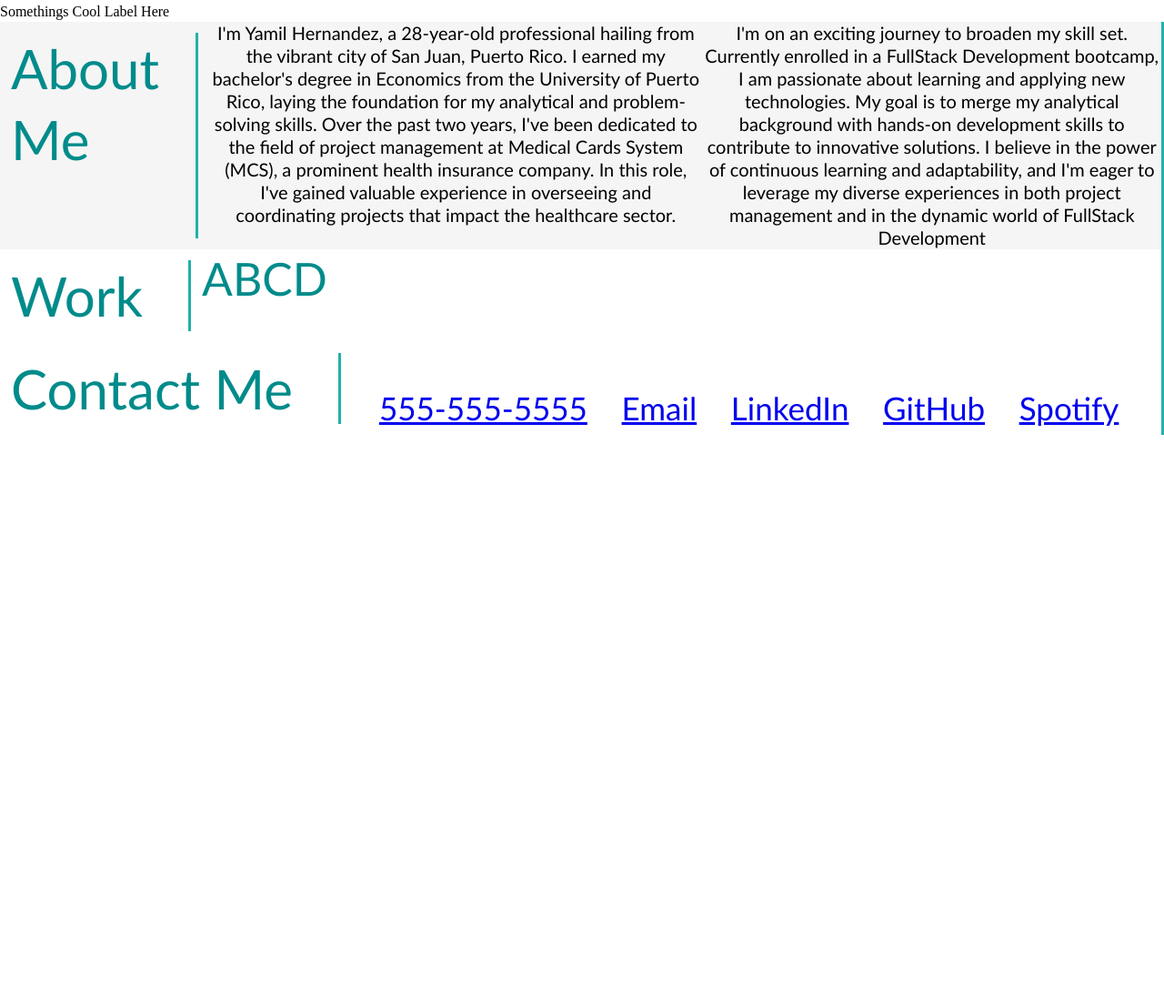
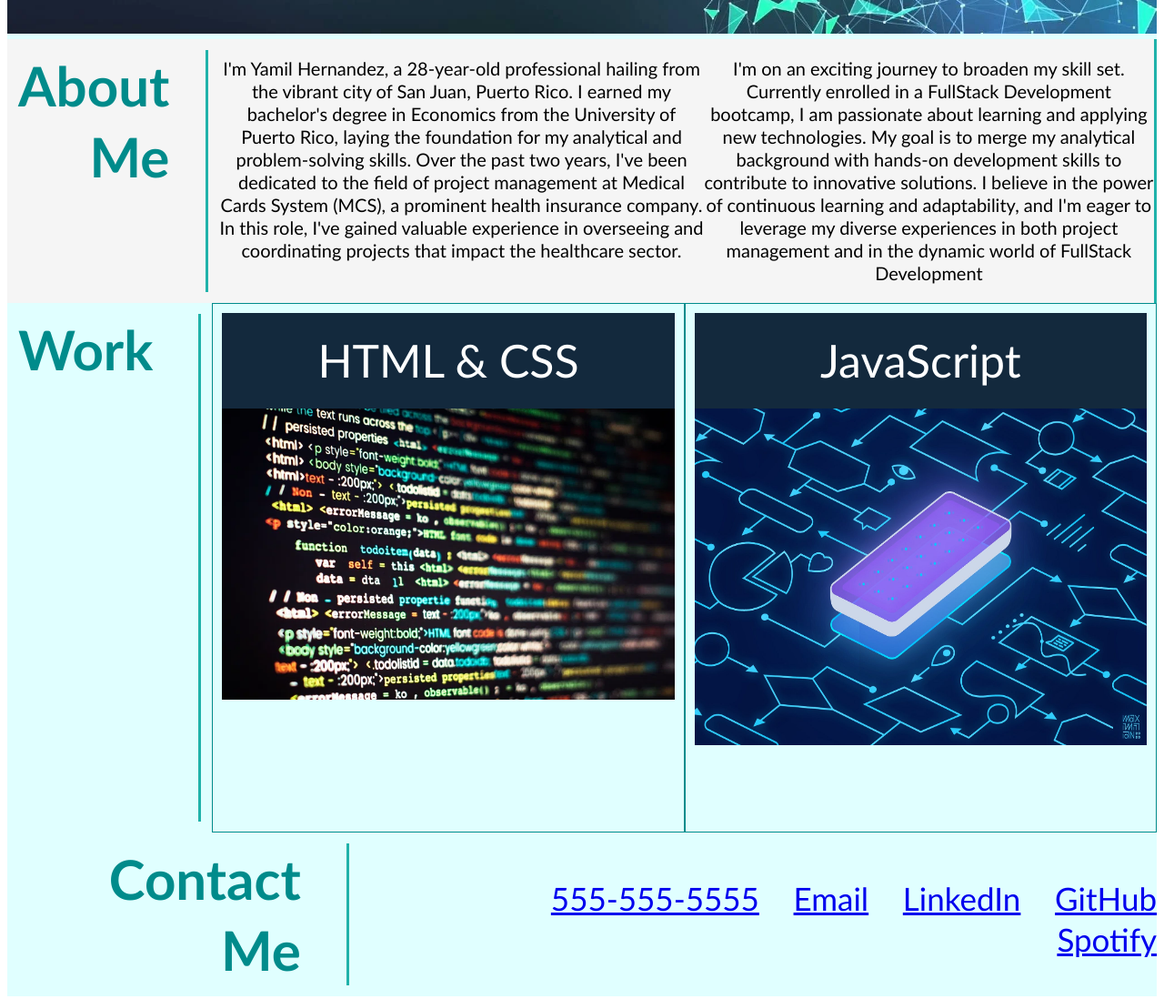
Before and after one commit to yamilhp5/CSS--My-Portfolio-HW2, a plain HTML site: page index.html in a window 1280 px wide. Shown: the part 869-1967 px from the top of the page at 91% size. Before the commit the page ends 1347 px from the top, so only its background shows below. Drawn offline with Linux system fonts and the light colour scheme.

Commit message:
Portfolio Update

```diff
--- a/assets/reset.css
+++ b/assets/reset.css
@@ -1,16 +1,6 @@
-html, body, div, span, applet, object, iframe,
-h1, h2, h3, h4, h5, h6, p, blockquote, pre,
-a, abbr, acronym, address, big, cite, code,
-del, dfn, em, img, ins, kbd, q, s, samp,
-small, strike, strong, sub, sup, tt, var,
-b, u, i, center,
-dl, dt, dd, ol, ul, li,
-fieldset, form, label, legend,
-table, caption, tbody, tfoot, thead, tr, th, td,
-article, aside, canvas, details, embed,
-figure, figcaption, footer, header, hgroup,
-menu, nav, output, ruby, section, summary,
-time, mark, audio, video {
+html, body, div, h1, h2, h3, h4, a, code,
+article, aside, figure, figcaption, footer, header, menu, nav, section,
+{
 	margin: 0;
 	padding: 0;
 	border: 0;
--- a/assets/style.css
+++ b/assets/style.css
@@ -54,11 +54,15 @@ nav ul {
 }
 
 main {
-    background-color: blue;
+    background-color: lightcyan;
     display: flex;
-    padding: 50px;
     text-align: right;
     flex-wrap: wrap;
+}
+
+section #cool {
+    display: flex;
+
 }
 
 
@@ -101,16 +105,18 @@ main {
 img {width: 100%;
     size: 10px 10px;
     margin: 0 0;
-    height: 50%;
     background-size: cover;
     background-repeat: no-repeat;
+}
+#img header {
+    padding: 20px;
+    background: #13293d;
+    color: #fff
 }
 
 
 
-.Work {
-    border-right: solid lightseagreen;
-    text-wrap: wrap;
+.Work {text-wrap: wrap;
     font-size: 50px;
     display: flex;
     color: darkcyan;
@@ -118,7 +124,8 @@ img {width: 100%;
 
 }
 
-#Work {padding-right: 50px;
+#Work {padding-bottom: 480px;
+    padding-right: 50px;
     font-size: 60px;
     border-right: solid lightseagreen;
     display: flex;
@@ -128,8 +135,7 @@ img {width: 100%;
 
 }
 
-.Footer {border-right: solid lightseagreen;
-    text-wrap: wrap;
+.Footer {text-wrap: wrap;
     font-size: 50px;
     display: flex;
     color: darkcyan;
@@ -168,3 +174,56 @@ ul {
     font-size: 60%;
     color: lightseagreen;
 }
+
+.code {flex: 1 0 0;
+  padding: 10px;
+  text-align: center;
+  border-style: solid;
+  border-width: 1px;
+
+}
+
+article .code {padding: 10px 10px;
+    flex: 1 0 0;
+    text-align: center;
+    border-style: solid;
+    border-width: 1px;
+
+
+}
+.code header {
+    padding: 20px;
+    background: #13293d;
+    color: #fff
+
+}
+
+.Himage {
+    height: 320px;
+    width: 100%;
+    min-width: 400px;
+
+}
+
+.java {flex: 1 0 0;
+    padding: 10px;
+    text-align: center;
+    border-style: solid;
+    border-width: 1px;
+
+}
+
+.java header {
+    padding: 20px;
+    background: #13293d;
+    color: #fff
+
+
+}
+
+.JavImage {height: 370px;
+    width: 100%;
+    min-width: 400px;
+
+
+}
--- a/index.html
+++ b/index.html
@@ -22,9 +22,12 @@
     </nav>
     </header>
 
+ <main>
+
 <section class= 'images'>
+    <header id="cool"> Somethings Cool Label Here</header>
     <img src="./assets/header-bg.webp" class="images" alt="background placeholder">
-    <h2 id="cool"> Somethings Cool Label Here</h2>
+
 </section>
 
    <section class="About">
@@ -42,9 +45,20 @@
         <div>
             <h3 id="Work">Work</h3>
         </div>
-         <p>ABCD</p>
-        </div>
+
+    <article class="code">
+       <header>HTML & CSS</header>
+       <img src="./assets/Coding.png" class="Himage" alt="background images">
+    </article>
+
+    <article class="java">
+        <header>JavaScript</header>
+        <img src="./assets/JavaScript.jpg" class="JavImage"  alt="JavaIMG">
+
+    </article>
+
     </section>
+
 
     <section class="Footer">
         <h4 id="Footer"> Contact Me </h4>
@@ -64,9 +78,6 @@
 
 
 
-   </main>
-
-
-
-
+</main>
 </body>
+</html>
```
Also changed, not shown: assets/Coding.png (added), assets/JavaScript.jpg (added), image-1.png (added), image-2.png (added), image-3.png (added), image-4.png (added), image-5.png (added), image.png (added), 1 other file.
